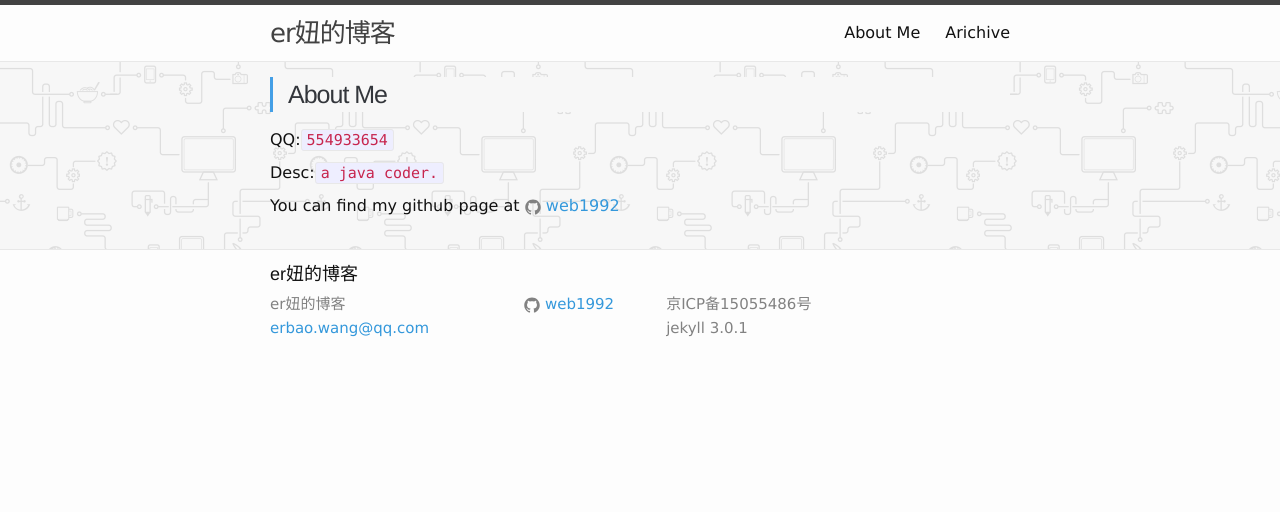
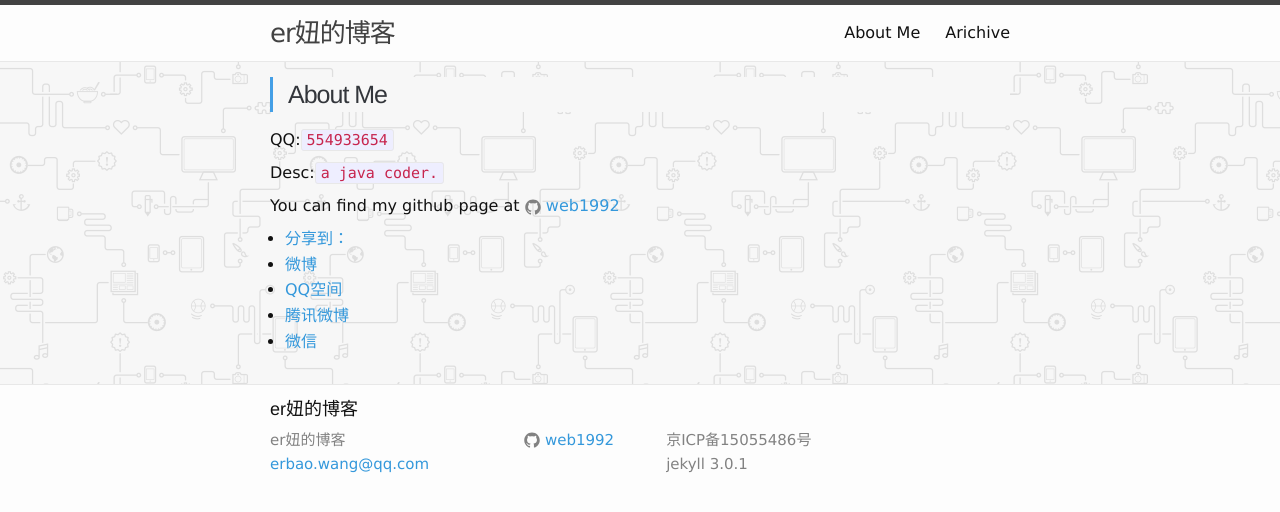
Before and after one commit to web1992/web1992, a Jekyll site: the page built from about.md, in a window 1280 px wide. Shown: the top 512 px of the page. Built offline with Jekyll 4.4.1, drawn with Linux system fonts in a browser that asks for light colours; comment, search, counter and statistics services are not loaded.

Commit message:
add duoshuo share function(增加多说分享功能 http://duoshuo.com/ )

```diff
--- a/_includes/duoshuo.html
+++ b/_includes/duoshuo.html
@@ -1,5 +1,5 @@
 <!-- 多说评论框 start -->
-<div class="ds-thread" data-thread-key="{{site.baseurl}}" data-title="{{post.title}}" data-url="{{ post.url | prepend: site.baseurl }}"></div>
+<div class="ds-thread" data-thread-key="{{ include.duoshuo_url }}" data-title="{{ include.duoshuo_title }}" data-url="{{ include.duoshuo_url | prepend: site.url }}"></div>
 <!-- 多说评论框 end -->
 <!-- 多说公共JS代码 start (一个网页只需插入一次) -->
 <script type="text/javascript">
--- a/_includes/share.html
+++ b/_includes/share.html
@@ -1,8 +1,15 @@
+<div class="ds-share" data-thread-key="{{ include.duoshuo_url }}" data-title="{{ include.duoshuo_title }}" data-images="#" data-content="{{ include.duoshuo_title }}" data-url="{{ include.duoshuo_url | prepend: site.url }}">
+    <div class="ds-share-inline">
+      <ul  class="ds-share-icons-16">
 
-<div class="ds-share" data-thread-key="{{ post.url | prepend: site.baseurl }}" data-title="{{post.title}}" data-images="此处请替换为分享时显示的图片的链接地址" data-content="此处请替换为分享时显示的内容" data-url="{{ post.url | prepend: site.baseurl }}">
-    <div class="ds-share-aside-left">
-      <div class="ds-share-aside-inner">
+      	<li data-toggle="ds-share-icons-more"><a class="ds-more" href="javascript:void(0);">分享到：</a></li>
+        <li><a class="ds-weibo" href="javascript:void(0);" data-service="weibo">微博</a></li>
+        <li><a class="ds-qzone" href="javascript:void(0);" data-service="qzone">QQ空间</a></li>
+        <li><a class="ds-qqt" href="javascript:void(0);" data-service="qqt">腾讯微博</a></li>
+        <li><a class="ds-wechat" href="javascript:void(0);" data-service="wechat">微信</a></li>
+
+      </ul>
+      <div class="ds-share-icons-more">
       </div>
-      <div class="ds-share-aside-toggle">分享到</div>
     </div>
-</div>
+ </div>
--- a/_layouts/post.html
+++ b/_layouts/post.html
@@ -12,5 +12,7 @@ layout: default
     {{ content }}
   </div>
   <hr />
-  {% include duoshuo.html %}
+
+ {% include share.html duoshuo_title=page.title  duoshuo_url=page.url duoshuo_content=page.excerpt %}
+ {% include duoshuo.html duoshuo_title=page.title  duoshuo_url=page.url %}
 </article>
--- a/about.md
+++ b/about.md
@@ -10,4 +10,5 @@ Desc:`a java coder.` <br/>
 
 You can find my github page at
 {% include icon-github.html username="web1992" %}
-{% include duoshuo.html %}
+{% include share.html duoshuo_title=page.title  duoshuo_url=page.url duoshuo_content=page.excerpt %}
+{% include duoshuo.html duoshuo_title=page.title  duoshuo_url=page.url %}
```
Also changed, not shown: archive/archive.md (+2 -1 lines).
